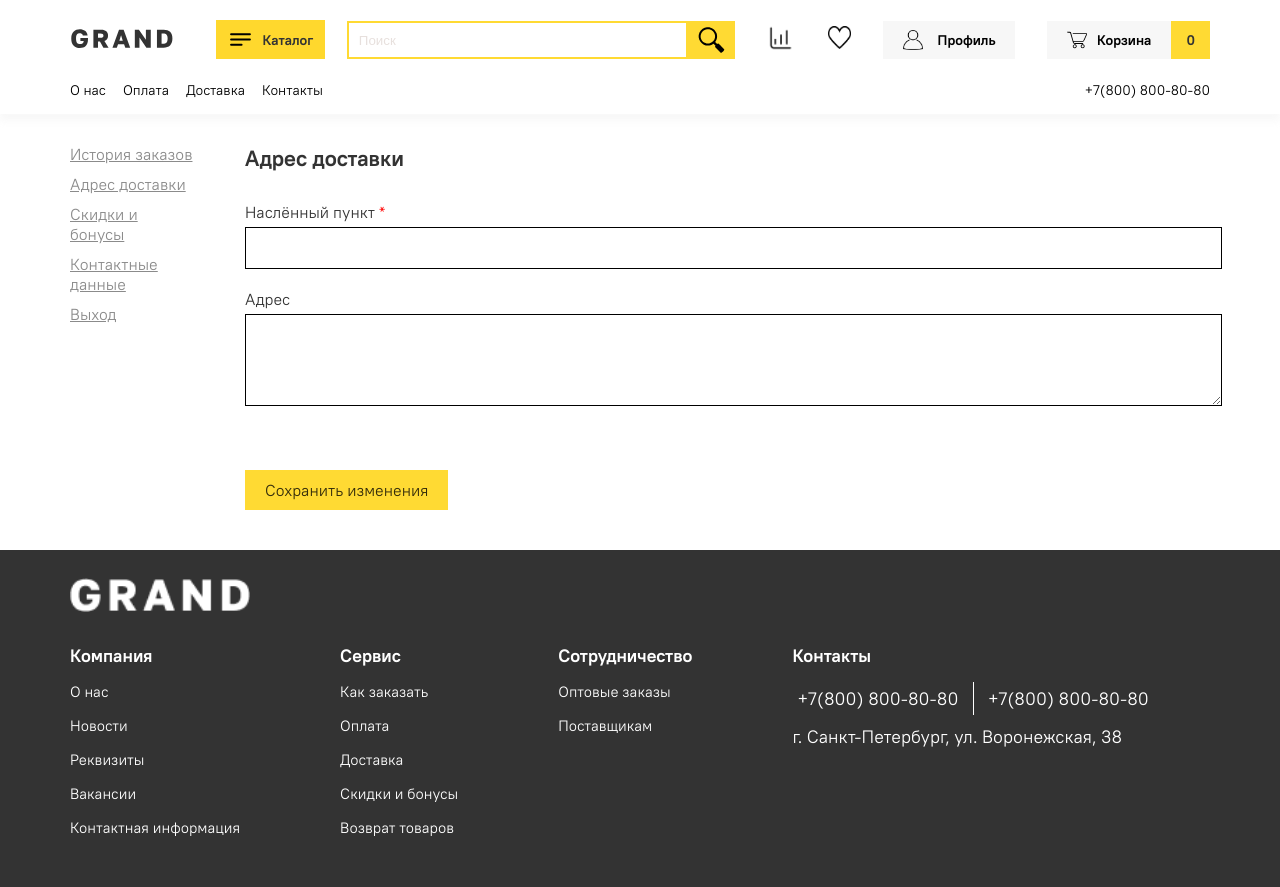
After one commit to SALP0DNAG/Electronics-Store, a Django app: page /users/address/ in a window 1280 px wide. The commit adds this page. Run offline with Django 4.2, Linux system fonts and the light colour scheme.

Commit message:
add templates for users

```diff
--- a/Grand_store/urls.py
+++ b/Grand_store/urls.py
@@ -23,6 +23,7 @@ urlpatterns = [
     path('admin/', admin.site.urls),
     path('', include('Store.urls', namespace='store')),
     path('page/', include('page.urls', namespace='page')),
+    path('users/', include('users.urls', namespace='users')),
 ]
 
 
--- /dev/null
+++ b/static/users/css/address.css
@@ -0,0 +1,55 @@
+.input-city {
+    font-family: 'PT Root UI', sans-serif;
+    font-size: 16px;
+    color: rgba(0, 0, 0, 0.7);
+    width: 100%;
+    margin-top: 5px;
+    padding: 10px 0px 10px 10px;
+    border: 1px solid black;
+}
+
+.city span {
+    color: red;
+}
+
+.city {
+    margin-top: 30px;
+    font-size: 16px;
+    font-weight: normal;
+}
+
+.city input:focus {
+    transition: 0.05s;
+    outline: 3px solid rgba(139, 139, 139, 0.1);
+    border: 1px solid rgba(139, 139, 139, 0.5);
+}
+
+.address-label {
+    margin-top: 20px;
+}
+
+.input-address {
+    font-family: 'PT Root UI', sans-serif;
+    font-size: 16px;
+    color: rgba(0, 0, 0, 0.7);
+    padding: 10px 0px 20px 10px;
+    width: 100%;
+    margin-top: 5px;
+    border: 1px solid black;
+}
+
+.input-address:focus {
+    transition: 0.05s;
+    outline: 3px solid rgba(139, 139, 139, 0.1);
+    border: 1px solid rgba(139, 139, 139, 0.5);
+}
+
+.button-save {
+    margin-top: 70px;
+}
+
+.city a{
+    color: rgba(0, 0, 0, 0.8);
+    background-color: #ffda33;
+    padding: 10px 20px;
+}
--- /dev/null
+++ b/static/users/css/base.css
@@ -0,0 +1,28 @@
+.main-block {
+    padding-top: 30px;
+    display:flex;
+    gap: 50px;
+}
+
+.main-block-links {
+    display: flex;
+    flex-direction: column;
+    gap: 10px;
+    font-weight: lighter;
+    font-size: 16px;
+    color: #8b8b8b;
+}
+
+.main-block-links a{
+    color: #8b8b8b;
+    text-decoration: underline;
+}
+
+.main-block-links a:hover {
+    text-decoration: none;
+}
+
+.main-block-content {
+    width: 100%;
+    font-size: 22px;
+}
--- a/templates/Store/base.html
+++ b/templates/Store/base.html
@@ -41,7 +41,7 @@
                     </a>
                 </div>
                 <div class="profile">
-                    <a href="#">
+                    <a href="{% url 'users:orders' %}">
                         <img src="{% static 'Store/img/profile.png' %}" alt="">
                         <span>Профиль</span>
                     </a>
--- /dev/null
+++ b/templates/users/address.html
@@ -0,0 +1,23 @@
+{% extends 'users/base.html' %}
+{% load static %}
+
+
+{% block title%}Адрес доставки{% endblock title%}
+
+{% block styles_in_users %}
+    <link rel="stylesheet" href="{% static 'users/css/address.css' %}">
+{% endblock styles_in_users %}
+
+{% block users_title %}Адрес доставки{% endblock users_title %}
+
+{% block users_content %}
+    <div class="city">
+        <div class="city-label">Наслённый пункт <span>*</span></div>
+        <input type="text" class="input-city">
+        <div class="address-label">Адрес</div>
+        <textarea class="input-address" rows="3"></textarea>
+        <div class="button-save">
+            <a href="#">Сохранить изменения</a>
+        </div>
+    </div>
+{% endblock users_content %}
--- /dev/null
+++ b/templates/users/base.html
@@ -0,0 +1,30 @@
+{% extends 'Store/base.html' %}
+{% load static %}
+
+{% block styles %}
+    <link rel="stylesheet" href="{% static 'users/css/base.css' %}">
+    {% block styles_in_users %}
+    {% endblock styles_in_users %}
+{% endblock styles %}
+
+{% block content %}
+    <div class="main-block">
+        <div class="main-block-links">
+            <a href="{% url 'users:orders' %}">История заказов</a>
+            <a href="{% url 'users:address' %}">Адрес доставки</a>
+            <a href="{% url 'users:discounts-and-bonuses' %}">Скидки и бонусы</a>
+            <a href="{% url 'users:contacts' %}">Контактные данные</a>
+            <a href="">Выход</a>
+        </div>
+        <div class="main-block-content">
+            <div class="title">
+                {% block users_title %}
+                {% endblock users_title %}
+            </div>
+            <div class="content">
+                {% block users_content %}
+                {% endblock users_content %}
+            </div>
+        </div>
+    </div>
+{% endblock content %}
--- /dev/null
+++ b/users/urls.py
@@ -0,0 +1,13 @@
+from django.urls import path
+from . import views
+
+app_name = 'users'
+
+urlpatterns = [
+    path('orders/', views.orders, name='orders'),
+    path('address/', views.address, name='address'),
+    path('discounts-and-bonuses/', views.discounts_and_bonuses, name='discounts-and-bonuses'),
+    path('contacts/', views.contacts, name='contacts'),
+    path('login/', views.login, name='login'),
+    path('register/', views.register, name='register'),
+]
--- a/users/views.py
+++ b/users/views.py
@@ -1,3 +1,25 @@
 from django.shortcuts import render
 
-# Create your views here.
+
+def orders(request):
+    return render(request, 'users/orders.html')
+
+
+def address(request):
+    return render(request, 'users/address.html')
+
+
+def discounts_and_bonuses(request):
+    return render(request, 'users/discounts-and-bonuses.html')
+
+
+def contacts(request):
+    return render(request, 'users/contacts.html')
+
+
+def login(request):
+    return render(request, 'users/login.html')
+
+
+def register(request):
+    return render(request, 'users/register.html')
```
Also changed, not shown: static/users/css/contacts.css (added, +48 -0 lines), static/users/css/login.css (added, +54 -0 lines), static/users/css/register.css (added, +56 -0 lines), templates/users/contacts.html (added, +26 -0 lines), templates/users/discounts-and-bonuses.html (added, +9 -0 lines), templates/users/login.html (added, +22 -0 lines), templates/users/orders.html (added, +10 -0 lines), templates/users/register.html (added, +29 -0 lines), static/users/css/orders.css (added).
